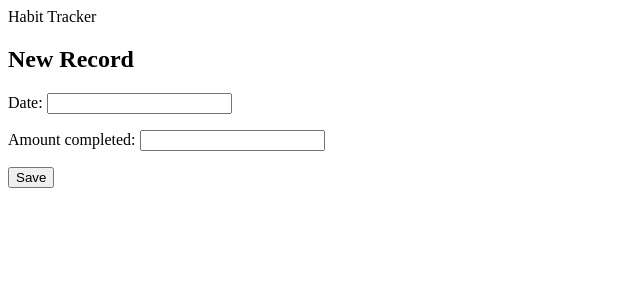
After one commit to Momentum-Team-14/django-habit-tracker-Ajsteph89, a Django app: page /record/new/1 in a window 1280 px wide. The commit adds this page. Shown: the top 300 px of the page, without its empty margins (0-640 px from the left). Run offline with Django 4.2, Linux system fonts and the light colour scheme; tables that the repository leaves empty hold one stand-in row (values such as "Sample post").

Commit message:
able to view logged records of habits and add new ones

```diff
--- a/core/forms.py
+++ b/core/forms.py
@@ -6,3 +6,8 @@ class HabitForm(forms.ModelForm):
     class Meta:
         model = Habit
         fields = ('habit_name', 'goal_amount', 'unit')
+
+class RecordForm(forms.ModelForm):
+    class Meta:
+        model = DailyRecord
+        fields = ('date', 'amount_completed')
--- a/core/models.py
+++ b/core/models.py
@@ -18,7 +18,7 @@ class Habit(models.Model):
         return self.habit_name
 
 class DailyRecord(models.Model):
-    habit = models.ForeignKey(Habit, on_delete=models.CASCADE, related_name= 'habits')
+    habit = models.ForeignKey(Habit, on_delete=models.CASCADE, related_name= 'records')
     date = models.DateField(null=True)
     amount_completed = models.IntegerField(null=True)
 
--- /dev/null
+++ b/core/templates/core/add_record.html
@@ -0,0 +1,9 @@
+{% extends 'base.html' %}
+
+{% block content %}
+    <h2>New Record</h2>
+    <form method="POST">{% csrf_token %}
+        {{ record_form.as_p }}
+        <button type="submit" class="save btn btn-secondary">Save</button>
+    </form>
+{% endblock %}
--- a/core/templates/core/home.html
+++ b/core/templates/core/home.html
@@ -1,5 +1,5 @@
 {% extends 'base.html' %}
 
 {% block content %}
-    <Div>Welcome to your habit tracker, please log in or sign up</Div>
+    <div>Welcome to your habit tracker, please log in or sign up</div>
 {% endblock %}
--- a/core/templates/core/list_habits.html
+++ b/core/templates/core/list_habits.html
@@ -6,7 +6,9 @@
     </div>
     <div>
         {% for habit in habits %}
-            <div>{{ habit.habit_name }}</div>
+        <a href="{% url 'habit_detail' pk=habit.pk %}" >{{ habit.habit_name }}</a>
+
+            <div></div>
         {% endfor %}
     </div>
 {% endblock %}
--- a/core/urls.py
+++ b/core/urls.py
@@ -5,4 +5,6 @@ urlpatterns = [
     path('', views.home, name="home"),
     path('habits/', views.list_habits, name='list_habits'),
     path('habit/add/', views.add_habit, name='add_habit'),
+    path('habit_detail/<int:pk>', views.habit_detail, name='habit_detail'),
+    path('record/new/<int:pk>', views.add_record, name='add_record'),
 ]
--- a/core/views.py
+++ b/core/views.py
@@ -1,6 +1,6 @@
-from django.shortcuts import render, redirect
+from django.shortcuts import render, redirect, get_object_or_404
 from core.models import Habit
-from .forms import HabitForm
+from .forms import HabitForm, RecordForm
 
 # Create your views here.
 
@@ -25,3 +25,24 @@ def add_habit(request):
     else:
         habit_form = HabitForm()
     return render(request, 'core/add_habit.html', {'habit_form': habit_form})
+
+
+def habit_detail(request, pk):
+    habit = get_object_or_404(Habit, pk=pk)
+    records = habit.records.all()
+    return render(request, "core/habit_detail.html", {'records': records,
+        'habit': habit})
+
+
+def add_record(request, pk):
+    habit = get_object_or_404(Habit, pk=pk)
+    if request.method == "POST":
+        record_form = RecordForm(request.POST)
+        if record_form.is_valid():
+            record = record_form.save(commit=False)
+            record.habit = habit
+            record.save()
+            return redirect('habit_detail', pk=pk)
+    else:
+        record_form = RecordForm()
+    return render(request, 'core/add_record.html', {'record_form': record_form})
```
Also changed, not shown: core/templates/core/habit_detail.html (added, +12 -0 lines).
